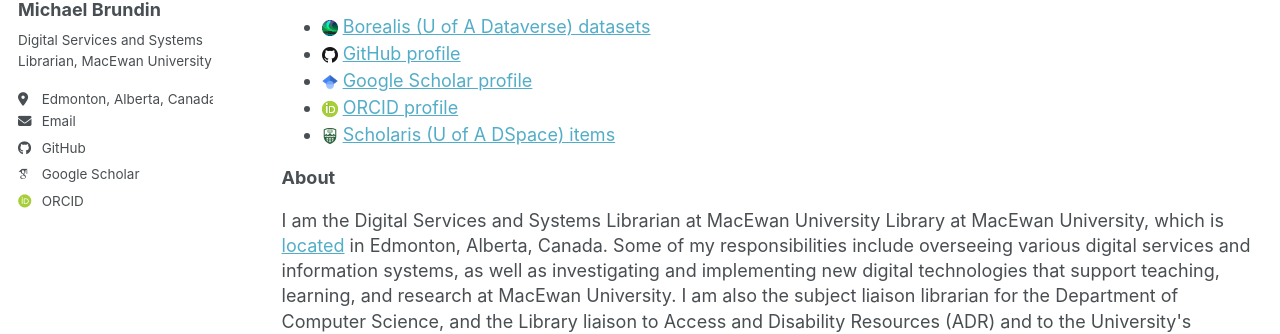
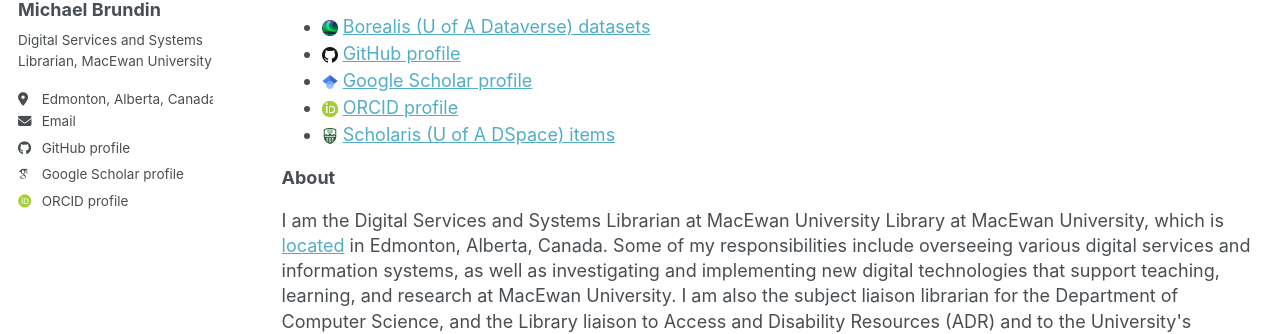
Before and after one commit to brundinm/brundinm.github.io, a Jekyll site: the page built from _pages/about.md, in a window 1280 px wide. Shown: the part 280-614 px from the top of the page. Built offline with Jekyll 4.4.1, drawn with Linux system fonts in a browser that asks for light colours; some web fonts are replaced; a script bundle is joined from its source files by our own code; library files that are not in the unit come from our copies.

Commit message:
Update author-profile.html

```diff
--- a/_includes/author-profile.html
+++ b/_includes/author-profile.html
@@ -48,7 +48,7 @@
         <li><a href="https://dribbble.com/{{ author.dribbble }}"><i class="fab fa-fw fa-dribbble icon-pad-right" aria-hidden="true"></i>Dribbble</a></li>
       {% endif %}
       {% if author.github %}
-        <li><a href="https://github.com/{{ author.github }}" target="_blank"><i class="fab fa-fw fa-github icon-pad-right" aria-hidden="true"></i>GitHub</a></li>
+        <li><a href="https://github.com/{{ author.github }}" target="_blank"><i class="fab fa-fw fa-github icon-pad-right" aria-hidden="true"></i>GitHub profile</a></li>
       {% endif %}
       {% if author.kaggle %}
         <li><a href="https://kaggle.com/{{ author.kaggle }}"><i class="fab fa-fw fa-kaggle icon-pad-right" aria-hidden="true"></i>Kaggle</a></li>
@@ -65,7 +65,7 @@
         <li><a href="{{ author.arxiv }}"><i class="ai ai-arxiv ai-fw icon-pad-right"></i>arXiv</a></li>
       {% endif %}
       {% if author.googlescholar %}
-        <li><a href="{{ author.googlescholar }}" target="_blank"><i class="ai ai-google-scholar ai-fw icon-pad-right"></i>Google Scholar</a></li>
+        <li><a href="{{ author.googlescholar }}" target="_blank"><i class="ai ai-google-scholar ai-fw icon-pad-right"></i>Google Scholar profile</a></li>
       {% endif %}
       {% if author.inspire-hep %}
         <li><a href="{{ author.inspire-hep }}"><i class="ai ai-inspire ai-fw icon-pad-right"></i>INSPIRE-HEP</a></li>
@@ -74,7 +74,7 @@
         <li><a href="{{ author.impactstory }}"><i class="ai ai-impactstory ai-fw icon-pad-right"></i>Impactstory</a></li>
       {% endif %}
       {% if author.orcid %}
-        <li><a href="{{ author.orcid }}" target="_blank"><i class="ai ai-orcid ai-fw icon-pad-right"></i>ORCID</a></li>
+        <li><a href="{{ author.orcid }}" target="_blank"><i class="ai ai-orcid ai-fw icon-pad-right"></i>ORCID profile</a></li>
       {% endif %}
       {% if author.pubmed %}
         <li><a href="{{ author.pubmed }}"><i class="ai ai-pubmed ai-fw icon-pad-right"></i>PubMed</a></li>
```
